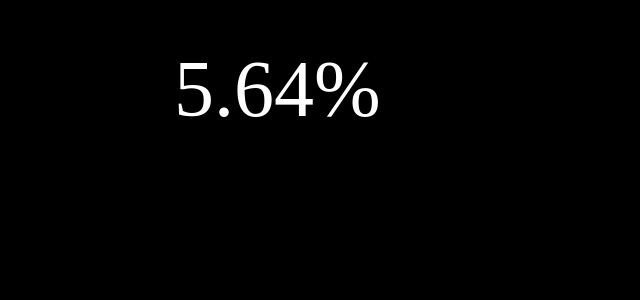
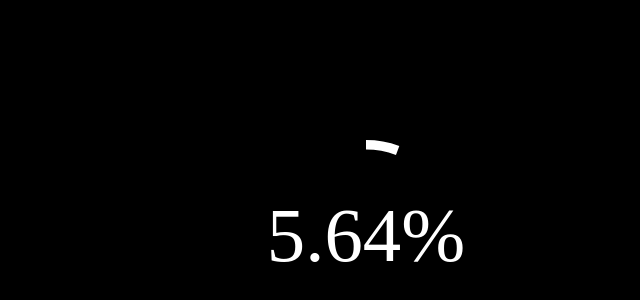
Before and after one commit to corentinmarc/time_completion, a React app: page / in a window 1280 px wide. Shown: the part 164-464 px from the top of the page, without its empty margins (274-914 px from the left). Built offline with nearby package versions, Linux system fonts and the light colour scheme.

Commit message:
✨Add circular bar Gauge

```diff
--- a/src/Gauge/Gauge.css
+++ b/src/Gauge/Gauge.css
@@ -1,4 +1,24 @@
+.gauge-container {
+  position: relative;
+  min-width: 100px;
+  min-height: 100px;
+  width: 100%;
+  height: 100%;
+}
+
 .gauge-percent {
+  position: absolute;
+  top: 50%;
+  left: 50%;
+  transform: translate(-50%, -50%);
   font-size: 80px;
   color: #fff;
+  padding: 40px;
 }
+
+.gauge-circle {
+  position: absolute;
+  top: 50%;
+  left: 50%;
+  transform: translate(-50%, -50%);
+}
--- a/src/Gauge/Gauge.tsx
+++ b/src/Gauge/Gauge.tsx
@@ -1,4 +1,6 @@
-import React, { memo } from 'react';
+import React, { memo, useEffect, useRef, useState } from 'react';
+
+import { debounce } from '../utils';
 
 import './Gauge.css';
 
@@ -7,21 +9,71 @@ const toPercent = (value: number) => (value * 100).toFixed(2);
 const computeAdvancement = (min: number, max: number, value: number) => {
   const amplitude = max - min;
   const delta = value - min;
-  return delta / amplitude;
+  return Math.min(100, Math.max(0, delta / amplitude));
 };
 
 type GaugeProps = {
   min: number;
   max: number;
   value: number;
+  color?: string;
+  strokeWidth?: number;
 };
 
-const Gauge = memo(({ min, max, value }: GaugeProps) => {
-  return (
-    <div className="gauge-percent">
-      {toPercent(computeAdvancement(min, max, value))}%
-    </div>
-  );
-});
+const Gauge = memo(
+  ({ min, max, value, color = '#999', strokeWidth = 5 }: GaugeProps) => {
+    const advancement = computeAdvancement(min, max, value);
+
+    const [width, setWidth] = useState(0);
+    const ref = useRef<HTMLDivElement>(null);
+
+    useEffect(() => {
+      const onResize = debounce(() => {
+        let newWidth = 0;
+        if (ref.current) {
+          newWidth = ref.current.offsetWidth;
+        }
+        newWidth !== width && setWidth(newWidth);
+      }, 200);
+      window.addEventListener('resize', onResize);
+      onResize();
+
+      return () => window.removeEventListener('resize', onResize);
+    }, [ref.current]);
+
+    return (
+      <div className="gauge-container" ref={ref}>
+        <div
+          className="gauge-percent"
+          style={{ color, fontSize: `${width * 0.2}px` }}
+        >
+          {toPercent(advancement)}%
+        </div>
+
+        <svg
+          className="gauge-circle"
+          viewBox="0 0 100 100"
+          style={{ display: 'block' }}
+        >
+          <path
+            d={`M 50,50 m 0,-${50 - strokeWidth / 2} a ${50 -
+              strokeWidth / 2},${50 - strokeWidth / 2} 0 1 1 0,${100 -
+              strokeWidth} a ${50 - strokeWidth / 2},${50 -
+              strokeWidth / 2} 0 1 1 0,-${100 - strokeWidth}`}
+            stroke={color}
+            strokeWidth={strokeWidth}
+            fillOpacity="0"
+            style={{
+              strokeDasharray: `
+                ${Math.PI * (100 - strokeWidth) * advancement},
+                ${Math.PI * (100 - strokeWidth) * (1 - advancement)}
+              `,
+            }}
+          ></path>
+        </svg>
+      </div>
+    );
+  },
+);
 
 export { Gauge };
```
Also changed, not shown: 1 other file (tests, documents, lock files or other folders).
